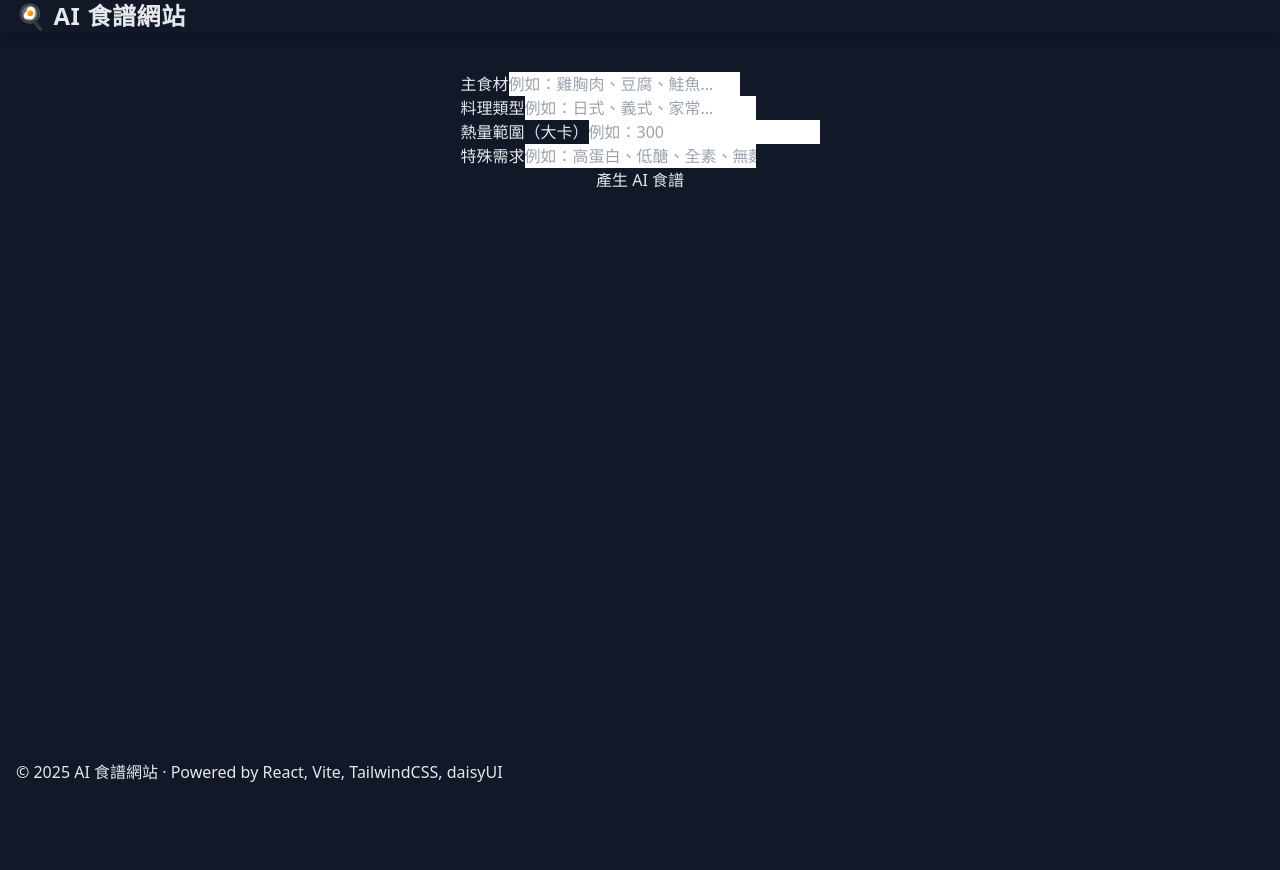
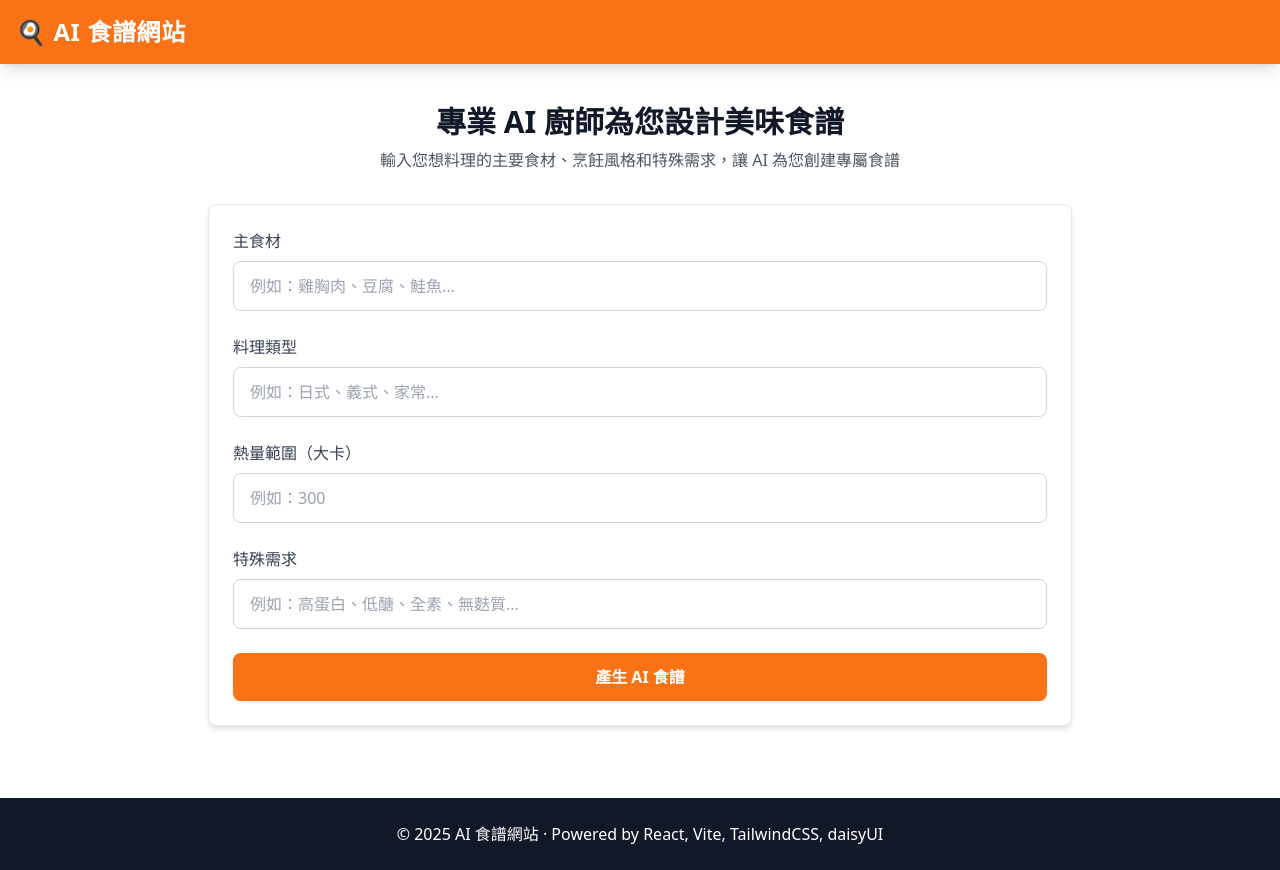
Before and after one commit to AppantasyArthurLai/cook-wise, a React (Vite) app: page / in a window 1280 px wide. Before the commit the page ends 800 px from the top, so only its background shows below. Built offline with nearby package versions, Linux system fonts and the light colour scheme.

Commit message:
改進專業配色方案與UI元素樣式
- 優化整體網站配色為專業烹飪主題配色
- 修復輸入框邊框與間距問題
- 重新設計按鈕樣式與hover效果
- 使用原生Tailwind實現加載動畫效果
- 調整頁面布局與文字層次感

```diff
--- a/src/App.jsx
+++ b/src/App.jsx
@@ -39,15 +39,20 @@ function App() {
 
 
   return (
-    <div className="min-h-screen bg-base-200 flex flex-col">
+    <div className="min-h-screen bg-white flex flex-col">
       {/* Navbar */}
-      <div className="navbar bg-primary text-primary-content shadow-lg">
+      <div className="bg-orange-500 text-white shadow-lg py-4">
         <div className="container mx-auto px-4">
           <span className="text-2xl font-bold tracking-wide">🍳 AI 食譜網站</span>
         </div>
       </div>
       {/* Main content */}
-      <div className="flex-1 container mx-auto px-4 py-10 flex flex-col items-center">
+      <div className="flex-1 container mx-auto px-4 py-10 flex flex-col items-center max-w-4xl">
+        <div className="w-full mb-8 text-center">
+          <h1 className="text-3xl font-bold text-gray-900 mb-2">專業 AI 廚師為您設計美味食譜</h1>
+          <p className="text-gray-600">輸入您想料理的主要食材、烹飪風格和特殊需求，讓 AI 為您創建專屬食譜</p>
+        </div>
+        <div className="w-full bg-white rounded-lg shadow-md p-6 border border-gray-200 mb-8">
           <RecipeForm
             mainIngredient={mainIngredient}
             setMainIngredient={setMainIngredient}
@@ -60,6 +65,7 @@ function App() {
             loading={loading}
             onSubmit={handleSubmit}
           />
+        </div>
         {loading && (
           <LoadingBlock
             mainIngredient={mainIngredient}
@@ -72,7 +78,7 @@ function App() {
         <RecipeResult result={result} />
       </div>
       {/* Footer */}
-      <footer className="footer footer-center p-4 bg-base-300 text-base-content">
+      <footer className="p-6 bg-gray-900 text-white mt-auto text-center">
         <aside>
           <p>© 2025 AI 食譜網站 · Powered by React, Vite, TailwindCSS, daisyUI</p>
         </aside>
--- a/src/components/LoadingBlock.jsx
+++ b/src/components/LoadingBlock.jsx
@@ -71,12 +71,15 @@ export default function LoadingBlock({ mainIngredient, cuisine, calorie, special
 
   return (
     <div className="flex flex-col items-center justify-center w-full my-8">
-      <span className="loading loading-spinner loading-lg mb-3"></span>
-      <span className="font-bold mb-1">{randomMessage}</span>
-      <span className="text-sm text-base-content/60 w-full" style={{ minHeight: 28 }}>
+      {/* 自定義加載動畫 */}
+      <div className="mb-4">
+        <div className="animate-spin rounded-full h-12 w-12 border-t-4 border-b-4 border-orange-500"></div>
+      </div>
+      <span className="font-bold text-gray-800 mb-2 text-center">{randomMessage}</span>
+      <span className="text-sm text-gray-600 w-full text-center" style={{ minHeight: 28 }}>
         {/*
         {loading && <span className="animate-pulse">專屬短句產生中...</span>}
-        {error && <span className="text-error">{error}</span>}
+        {error && <span className="text-red-500">{error}</span>}
         {!loading && sentence && (
           <span style={marqueeStyle}>
             <span style={marqueeInnerStyle}>{sentence}</span>
--- a/src/components/RecipeForm.jsx
+++ b/src/components/RecipeForm.jsx
@@ -13,58 +13,58 @@ export default function RecipeForm({
   onSubmit
 }) {
   return (
-    <form className="card-body gap-4" onSubmit={onSubmit}>
-      <div>
-        <label className="label">
-          <span className="label-text">主食材</span>
+    <form className="w-full space-y-6" onSubmit={onSubmit}>
+      <div className="mb-4">
+        <label className="block text-gray-700 font-medium mb-2">
+          <span>主食材</span>
         </label>
         <input
           value={mainIngredient}
           onChange={e => setMainIngredient(e.target.value)}
-          className="input input-bordered"
+          className="w-full px-4 py-3 border border-gray-300 rounded-lg focus:ring-2 focus:ring-orange-500 focus:border-orange-500 outline-none transition-colors duration-200"
           placeholder="例如：雞胸肉、豆腐、鮭魚..."
           disabled={loading}
         />
       </div>
-      <div>
-        <label className="label">
-          <span className="label-text">料理類型</span>
+      <div className="mb-4">
+        <label className="block text-gray-700 font-medium mb-2">
+          <span>料理類型</span>
         </label>
         <input
           value={cuisine}
           onChange={e => setCuisine(e.target.value)}
-          className="input input-bordered"
+          className="w-full px-4 py-3 border border-gray-300 rounded-lg focus:ring-2 focus:ring-orange-500 focus:border-orange-500 outline-none transition-colors duration-200"
           placeholder="例如：日式、義式、家常..."
           disabled={loading}
         />
       </div>
-      <div>
-        <label className="label">
-          <span className="label-text">熱量範圍（大卡）</span>
+      <div className="mb-4">
+        <label className="block text-gray-700 font-medium mb-2">
+          <span>熱量範圍（大卡）</span>
         </label>
         <input
           value={calorie}
           onChange={e => setCalorie(e.target.value)}
-          className="input input-bordered"
+          className="w-full px-4 py-3 border border-gray-300 rounded-lg focus:ring-2 focus:ring-orange-500 focus:border-orange-500 outline-none transition-colors duration-200"
           placeholder="例如：300"
           disabled={loading}
         />
       </div>
-      <div>
-        <label className="label">
-          <span className="label-text">特殊需求</span>
+      <div className="mb-4">
+        <label className="block text-gray-700 font-medium mb-2">
+          <span>特殊需求</span>
         </label>
         <input
           value={special}
           onChange={e => setSpecial(e.target.value)}
-          className="input input-bordered"
+          className="w-full px-4 py-3 border border-gray-300 rounded-lg focus:ring-2 focus:ring-orange-500 focus:border-orange-500 outline-none transition-colors duration-200"
           placeholder="例如：高蛋白、低醣、全素、無麩質..."
           disabled={loading}
         />
       </div>
       <button
         type="submit"
-        className="btn btn-primary w-full"
+        className="w-full py-3 px-4 bg-orange-500 hover:bg-orange-600 text-white font-bold rounded-lg shadow transition-colors duration-200 mt-4"
         disabled={loading}
       >
         {loading ? "產生中..." : "產生 AI 食譜"}
--- a/src/index.css
+++ b/src/index.css
@@ -2,21 +2,64 @@
 @tailwind components;
 @tailwind utilities;
 
-/* Custom dark mode styles for modern look */
+@layer components {
+  /* Custom styles for professional culinary look */
   body {
-  @apply bg-gray-900 text-gray-200;
+    @apply bg-white text-gray-800;
   }
 
-h1, h2, h3 {
-  @apply text-white;
+  h1 {
+    @apply text-2xl font-bold text-gray-900;
   }
 
-/* Card style override for dark mode */
-.card-dark {
-  @apply bg-gradient-to-br from-gray-800 to-gray-900 border border-gray-700 shadow-xl;
+  h2 {
+    @apply text-xl font-semibold text-gray-900;
   }
 
-/* For accent color */
+  h3 {
+    @apply text-lg font-medium text-gray-900;
+  }
+
+  /* Card styles */
+  .card {
+    @apply bg-white border border-gray-200 shadow-md rounded-lg transition-all duration-300;
+  }
+
+  .card:hover {
+    @apply shadow-lg;
+  }
+
+  /* Recipe card styles */
+  .recipe-card {
+    @apply bg-gradient-to-br from-white to-gray-100 border border-gray-200 shadow-lg rounded-lg overflow-hidden;
+  }
+
+  /* For accent highlights */
   .accent {
-  @apply text-green-400;
+    @apply text-orange-500 font-medium;
   }
+
+  /* Button styles */
+  .btn-recipe {
+    @apply bg-orange-500 hover:bg-orange-600 text-white transition-colors duration-200;
+  }
+
+  .btn-secondary-recipe {
+    @apply bg-green-500 hover:bg-green-600 text-white transition-colors duration-200;
+  }
+
+  /* Section styling */
+  .section-title {
+    @apply text-xl font-bold text-gray-900 border-b-2 border-orange-500 pb-2 mb-4;
+  }
+
+  /* Ingredient list styling */
+  .ingredient-item {
+    @apply flex items-center py-1;
+  }
+
+  .ingredient-item:before {
+    content: '•';
+    @apply text-orange-500 mr-2 font-bold;
+  }
+}
--- a/tailwind.config.js
+++ b/tailwind.config.js
@@ -4,7 +4,56 @@ module.exports = {
     "./src/**/*.{js,jsx,ts,tsx}",
   ],
   theme: {
-    extend: {},
+    extend: {
+      colors: {
+        // Custom palette
+        'culinary-dark': '#2A303C',
+        'culinary-light': '#F8F9FA',
+        'culinary-accent': '#E67E22',
+        'culinary-accent-dark': '#D35400',
+        'herb-green': '#2ECC71',
+        'herb-green-dark': '#27AE60',
+        'spice-red': '#E74C3C',
+        'cream': '#ECF0F1',
+        'salt': '#F5F5F5',
+        'pepper': '#333333',
+      },
+    },
   },
   plugins: [require('daisyui')],
+  daisyui: {
+    themes: [
+      {
+        recipeTheme: {
+          "primary": "#E67E22",          // Vibrant orange for primary actions
+          "primary-focus": "#D35400",    // Darker orange for hover states
+          "primary-content": "#ffffff",  // White text on primary buttons
+
+          "secondary": "#2ECC71",        // Fresh green as secondary color
+          "secondary-focus": "#27AE60",  // Darker green for hover states
+          "secondary-content": "#ffffff",// White text on secondary buttons
+
+          "accent": "#3498DB",           // Blue accent for highlights
+          "accent-focus": "#2980B9",     // Darker blue for hover states
+          "accent-content": "#ffffff",   // White text on accent elements
+
+          "neutral": "#2A303C",          // Dark slate for neutral elements
+          "neutral-focus": "#222831",    // Darker slate for hover states
+          "neutral-content": "#ffffff",  // White text on neutral backgrounds
+
+          "base-100": "#F8F9FA",         // Light background
+          "base-200": "#ECF0F1",         // Slightly darker background for contrast
+          "base-300": "#E2E8F0",         // Even darker background for more contrast
+          "base-content": "#1E293B",     // Dark text on light backgrounds
+
+          "info": "#3ABFF8",             // Blue for informational messages
+          "success": "#36D399",          // Green for success messages
+          "warning": "#FBBD23",          // Yellow for warning messages
+          "error": "#F87272",            // Red for error messages
+        },
+      },
+      "light",
+    ],
+    darkTheme: "recipeTheme",
+  },
 };
```
Lines whose indentation alone changed are shown as unchanged.
